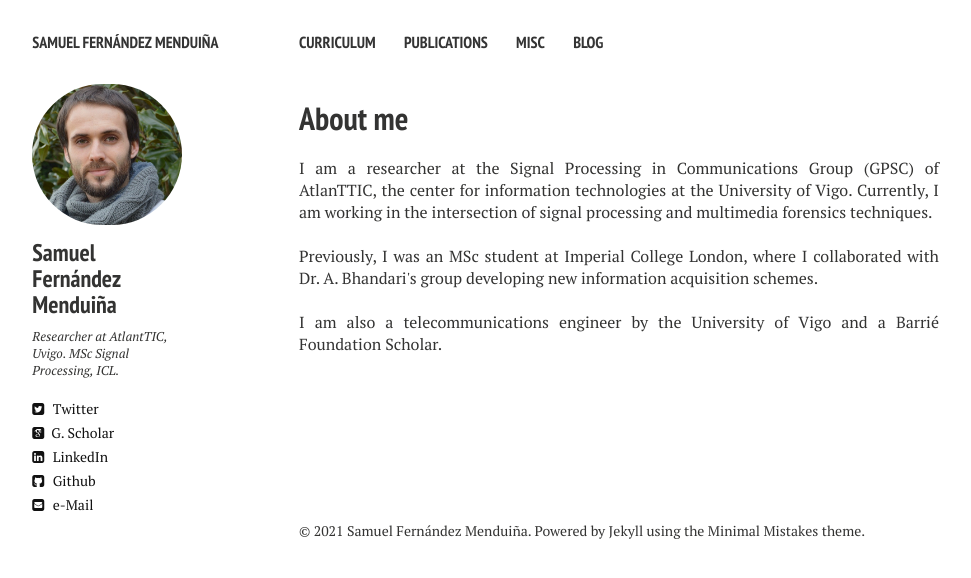
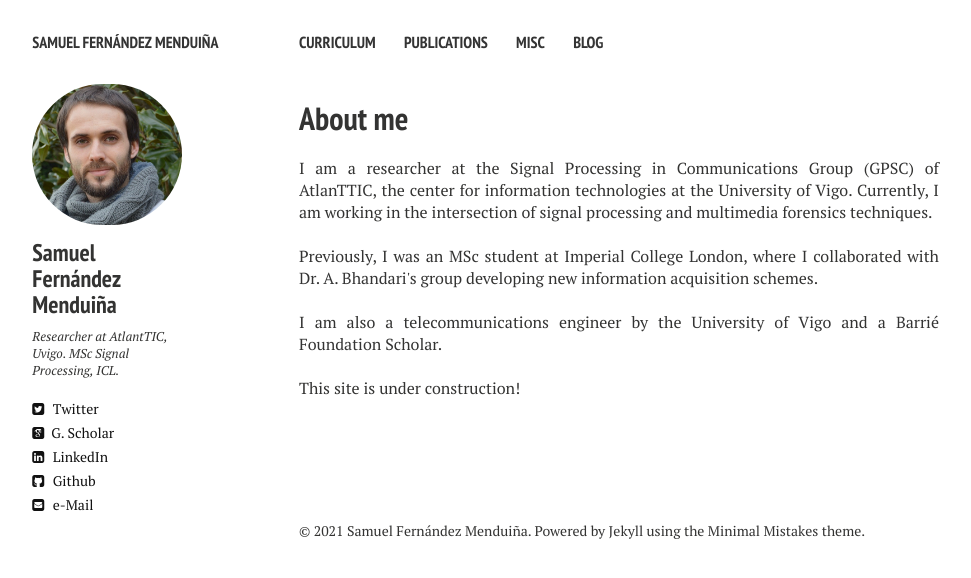
Before and after one commit to sf219/sfweb, a Jekyll site: the page built from index.md, in a window 1280 px wide. Shown: the top 578 px of the page, without its empty margins (21-992 px from the left). Built offline with Jekyll 4.4.1, drawn with Linux system fonts in a browser that asks for light colours; nearby versions of some CDN libraries.

Commit message:
Update index.md

```diff
--- a/index.md
+++ b/index.md
@@ -17,4 +17,8 @@ developing new information acquisition schemes.
 
 I am also a telecommunications engineer by the <a href="https://www.uvigo.gal/" target="_blank">University of Vigo</a> and a <a href="https://fundacionbarrie.org/index.php?newlang=english" target="_blank">Barrié Foundation</a>  Scholar.
 
+<br/><br/>
+
+This site is under construction!
+
 </div>
```
